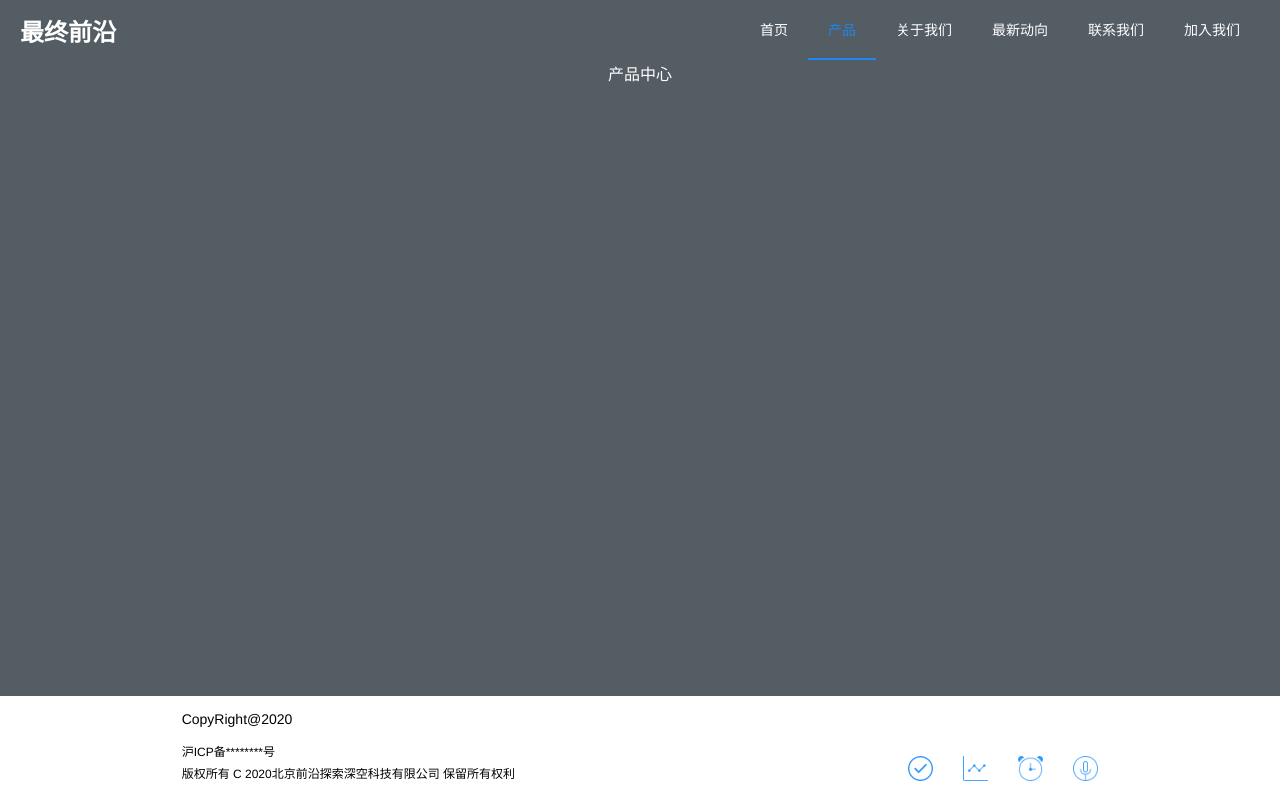
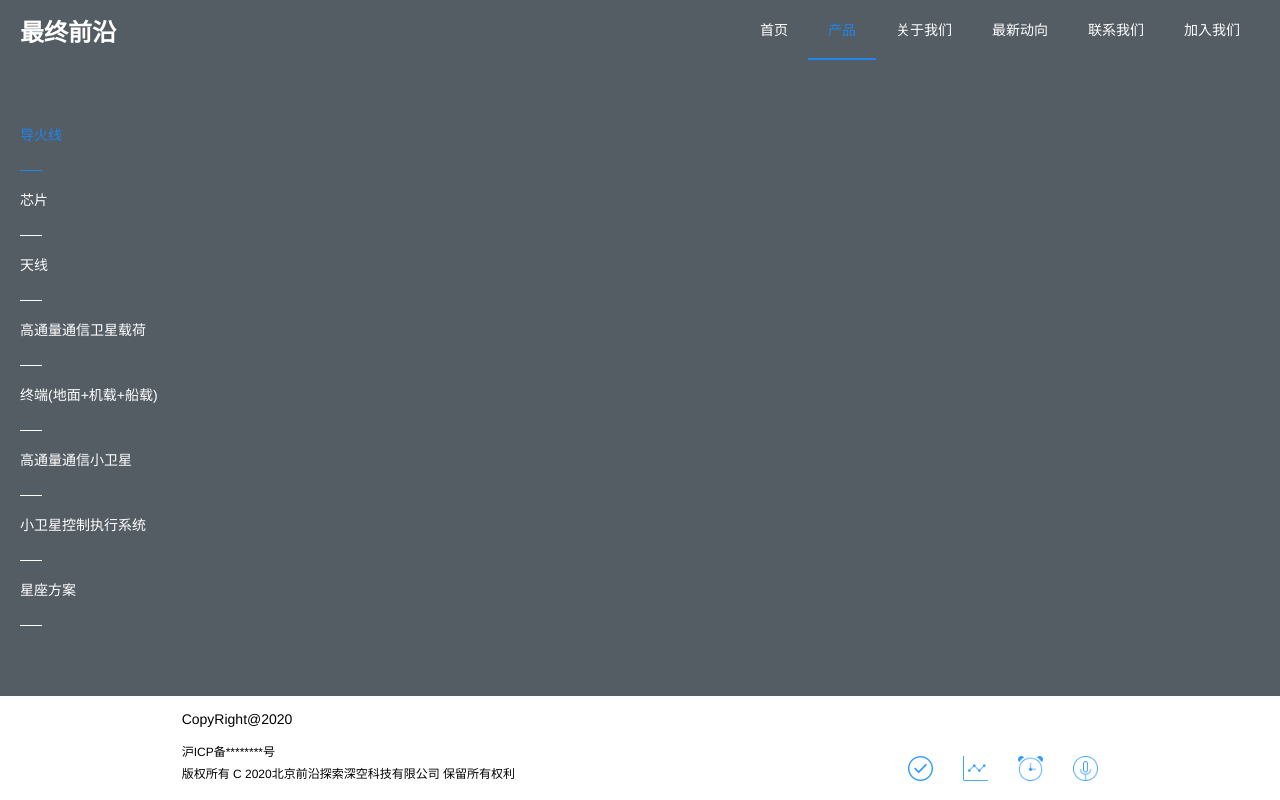
Before and after one commit to 15189611/enterpriseClient, a Vue app: page /#/mHome in a window 1280 px wide. Both pictures are taken after a click on the item "产品". Built offline with nearby package versions, Linux system fonts and the light colour scheme.

Commit message:
修改关于

```diff
--- a/src/App.vue
+++ b/src/App.vue
@@ -1,6 +1,7 @@
 <template>
   <div id="app">
-    <div :class="[isHome ? 'wrapper' : 'wrapper2' ]">
+    <!-- :class="[isHome ? 'wrapper' : 'wrapper2' ]" -->
+    <div class="wrapper">
       <Header class="header" />
       <router-view class="middle" />
       <Footer class="footer" />
@@ -17,7 +18,7 @@ export default {
   data() {
       return {
         screenWidth: document.body.clientWidth, // 屏幕尺寸
-        isHome : true,
+        isHome : false,
       }
     },
   components: {
@@ -71,18 +72,19 @@ export default {
   display: flex;
   flex-direction: column;
   height: 100%;
-  background-image: url("/static/images/intro-bg.jpg");
+  /* background: #545c64;  */
 }
 
 .wrapper2 {
   display: flex;
   flex-direction: column;
   height: 100%;
-  background: #545c64;
+  background-image: url("/static/images/intro-bg.jpg");
 }
 
 .header {
   flex: 0 0 auto;
+  background: #545c64;
 }
 .middle {
   flex: 1 1 auto;
--- a/src/components/Header.vue
+++ b/src/components/Header.vue
@@ -25,7 +25,7 @@
           <el-menu-item index="/mAbout/mAboutSelf" class="el-menu-child">关于我们</el-menu-item>
           <el-menu-item index="/mNewsaction" class="el-menu-child">最新动向</el-menu-item>
           <el-menu-item index="/mContact" class="el-menu-child">联系我们</el-menu-item>
-          <el-menu-item index="/mJoin/mInterview" class="el-menu-child">加入我们</el-menu-item>
+          <el-menu-item index="/mJoin" class="el-menu-child">加入我们</el-menu-item>
         </el-menu>
       </div>
     </div>
@@ -54,8 +54,6 @@ export default {
       var indexPath = that.$route.path.split("/")[1];
       if (indexPath == "mAbout") {
         that.path = "/mAbout/mAboutSelf";
-      }else if(indexPath == "mJoin"){
-         that.path =  "/mJoin/mInterview";
       } else {
         that.path = that.$route.path;
       }
--- a/src/pages/about.vue
+++ b/src/pages/about.vue
@@ -48,10 +48,6 @@ export default {
         {
           title: "目标",
           path: "/mAbout/mProductDetails2"
-        },
-        {
-          title: "创始团队",
-          path: "/mAbout/mCreateTeam"
         },
         {
           title: "公众号",
--- a/src/pages/join.vue
+++ b/src/pages/join.vue
@@ -1,9 +1,8 @@
 <template>
   <div class="join-parent">
-
+    <div class="join-content">
     <el-container>
       <el-aside class="aside" style="width:400px;">
-
         <el-menu
           :default-active="path"
           background-color="transparent"
@@ -11,30 +10,28 @@
           text-color="#ffffff"
           active-text-color="#1f86ed"
           :default-openeds="openeds"
-             :router="true"
+          :router="false"
         >
           <el-submenu index="1">
             <template slot="title">
               <span class="title">关于我们</span>
             </template>
             <el-menu-item-group>
-                <el-menu-item index="/mJoin/mInterview">· 软件工程师高级别</el-menu-item>
-                <el-menu-item index="/mJoin/mInterview2">· 硬件工程师高级别</el-menu-item>
-                <el-menu-item index="/mJoin/3">· android工程师高级别</el-menu-item>
-                <el-menu-item index="/mJoin/4">· 算法工程师高级别</el-menu-item>
-                <el-menu-item index="/mJoin/5">· ios工程师高级别</el-menu-item>
+              <template v-for="(item,index) in arrayData">
+                <el-menu-item
+                  :index="item.index"
+                  :key="index"
+                  @click="handleClick(index)"
+                >{{item.title}}</el-menu-item>
+              </template>
             </el-menu-item-group>
           </el-submenu>
-
         </el-menu>
-
-
       </el-aside>
 
       <el-main class="el-main">
-        <router-view></router-view>
+        <div>{{des}}</div>
       </el-main>
-
     </el-container>
 
     <!-- <div class="upload-parent">
@@ -64,6 +61,8 @@
         <div slot="tip" class="el-upload__tip">上传你的简历，且不超过500kb</div>
       </el-upload>
     </div>-->
+
+    </div>
   </div>
 </template>
 
@@ -76,8 +75,41 @@ export default {
       //http://47.101.52.36:8080/enterprise/upload/test.do
       fileList: [],
       url: "/enterprise/upload/test.do",
-      path : '',
-      openeds : ['1']
+      path: "",
+      openeds: ["1"],
+      des: "",
+      arrayData: [
+        {
+          index: "1",
+          title: "· 软件工程师高级别",
+          des: "对应工程描述1"
+        },
+        {
+          index: "2",
+          title: "· ios工程师高级别",
+          des: "对应工程描述2"
+        },
+        {
+          index: "3",
+          title: "· android工程师高级别",
+          des: "对应工程描述3"
+        },
+        {
+          index: "4",
+          title: "· 算法工程师高级别",
+          des: "对应工程描述4"
+        },
+        {
+          index: "5",
+          title: "· AI工程师高级别",
+          des: "对应工程描述5"
+        },
+        {
+          index: "6",
+          title: "· 视频工程师高级别",
+          des: "对应工程描述6"
+        }
+      ]
     };
   },
   methods: {
@@ -124,10 +156,63 @@ export default {
     handerChange(file, fileList) {
       console.log("change==" + file);
     },
+    testGet() {
+      axios
+        .get("/enterprise/hello/test.do")
+        .then(res => {
+          console.log(res.data);
+          this.arrayData = [
+            {
+              index: "1",
+              title: "· 软件工程师高级别",
+              des: "对应工程描述1"
+            },
+            {
+              index: "2",
+              title: "· ios工程师高级别",
+              des: "对应工程描述2"
+            },
+            {
+              index: "3",
+              title: "· android工程师高级别",
+              des: "对应工程描述3"
+            },
+            {
+              index: "4",
+              title: "· 算法工程师高级别",
+              des: "对应工程描述4"
+            },
+            {
+              index: "5",
+              title: "· AI工程师高级别",
+              des: "对应工程描述5"
+            },
+            {
+              index: "6",
+              title: "· 视频工程师高级别",
+              des: "对应工程描述6"
+            }
+          ];
+          this.path = this.arrayData[0].index;
+          this.des =  this.arrayData[0].des;
+        })
+        .catch(err => {
+          console.log(err);
+        });
+    },
     onRouteChanged() {
       let that = this;
-      that.path = that.$route.path;
-      console.log("charles2"+ that.path)
+      // that.path = that.$route.path;
+      console.log("charles2" + that.path);
+      if(that.arrayData != null && that.arrayData.length > 0){
+        that.path = that.arrayData[0].index;
+        that.des = that.arrayData[0].des;
+      }
+    },
+    handleClick(index) {
+      let that = this;
+      console.log("select==" + index);
+      that.des = that.arrayData[index].des;
     }
   },
   watch: {
@@ -135,6 +220,9 @@ export default {
       immediate: true,
       handler: "onRouteChanged"
     }
+  },
+  mounted() {
+    //this.testGet();
   }
 };
 </script>
@@ -144,36 +232,41 @@ export default {
 .join-parent {
   background: #545c64;
   display: flex;
+  justify-content: center;
+}
+.join-content{
+  display: flex;
+  max-width: 1200px;
+  width: 1200px;
+}
 
-}
 .aside {
   margin-top: 20px;
-     overflow-x:hidden;
+  overflow-x: hidden;
 }
 
 .el-menu-vertical-demo {
   border-right-color: transparent !important;
-  position: relative;
-  left: 50%;
+  // position: relative;
+  // left: 0%;
 }
-
-.el-menu-item:focus, .el-menu-item:hover{
+.el-menu-item:focus,
+.el-menu-item:hover {
   background-color: transparent !important;
 }
-.el-menu-vertical-demo /deep/ .el-submenu__title{
+.el-menu-vertical-demo /deep/ .el-submenu__title {
   background-color: transparent !important;
   //submenu 标题
 }
-.el-menu-vertical-demo /deep/ .el-menu-item{
+.el-menu-vertical-demo /deep/ .el-menu-item {
   //控制group item
-
 }
 
-.el-menu-vertical-demo /deep/ .el-submenu__icon-arrow{
+.el-menu-vertical-demo /deep/ .el-submenu__icon-arrow {
   display: none;
 }
 
-.title{
+.title {
   color: #1f86ed;
 }
 .title::before {
@@ -186,7 +279,9 @@ export default {
   width: 22px;
   background-color: #1f86ed;
 }
+.el-main{
 
+}
 .upload-parent {
   display: flex;
   justify-content: center;
--- a/src/pages/product.vue
+++ b/src/pages/product.vue
@@ -1,27 +1,238 @@
 <template>
   <div class="product-parent">
-    产品中心
+    <el-container>
+      <el-aside class="aside" style="width:400px;">
+        <div class="left-title">
+          <el-menu
+            :default-active="path"
+            background-color="transparent"
+            class="el-menu-vertical-demo"
+            text-color="#ffffff"
+            active-text-color="#1f86ed"
+            :collapse="false"
+            :default-openeds="openeds"
+            @open="openMenu"
+            @close="closeMenu"
+          >
+            <template v-for="(item, index) in nav_menu_data">
+
+            <div v-if="item.arrayData && item.arrayData.length > 0">
+              <el-submenu :index="item.path" :key="index">
+                <span slot="title" :class="[path == item.path ? 'title-active' : 'title']">{{item.title}}</span>
+                <el-menu-item-group :v-show="item.arrayData && item.arrayData.length > 0">
+                  <template v-for="(childItem,childIndex) in item.arrayData">
+                    <el-menu-item
+                      :index="childItem.index"
+                      :key="childIndex"
+                      @click="handleGroupClick(index,childIndex)"
+                    >{{childItem.title}}</el-menu-item>
+                  </template>
+                </el-menu-item-group>
+              </el-submenu>
+          </div>
+
+            <div v-else>
+              <el-menu-item :index="item.path" :key="index" @click="handleTab(index)">
+                <span slot="title" :class="[path == item.path ? 'title-active' : 'title']">{{item.title}}</span>
+              </el-menu-item>
+          </div>
+
+            </template>
+          </el-menu>
+        </div>
+
+      </el-aside>
+
+      <el-main class="el-main">
+        <!-- <router-view /> -->
+      </el-main>
+    </el-container>
   </div>
 </template>
 
 <script>
 export default {
-  data () {
+  data() {
     return {
-      msg: 'Welcome to Your Vue.js App'
-    }
+      isRouter: true,
+      path: "",
+      subMenuPath : "",
+      openeds:[],
+      nav_menu_data: [
+        {
+          title: "导火线",
+          path: "8",
+        },
+        {
+          title: "芯片",
+          path: "1",
+          arrayData: [
+            {
+              index: "1-1",
+              title: "· 软件工程师高级别",
+              des: "对应工程描述1"
+            },
+            {
+              index: "1-2",
+              title: "· ios工程师高级别",
+              des: "对应工程描述2"
+            },
+            {
+              index: "1-3",
+              title: "· android工程师高级别",
+              des: "对应工程描述3"
+            },
+            {
+              index: "1-4",
+              title: "· 算法工程师高级别",
+              des: "对应工程描述4"
+            },
+            {
+              index: "1-5",
+              title: "· AI工程师高级别",
+              des: "对应工程描述5"
+            },
+            {
+              index: "1-6",
+              title: "· 视频工程师高级别",
+              des: "对应工程描述6"
+            }
+          ],
+        },
+        {
+          title: "天线",
+          path: "2",
+        },
+        {
+          title: "高通量通信卫星载荷",
+          path: "3"
+        },
+        {
+          title: "终端(地面+机载+船载)",
+          path: "4"
+        },
+        {
+          title: "高通量通信小卫星",
+          path: "5"
+        },
+        {
+          title: "小卫星控制执行系统",
+          path: "6"
+        },
+        {
+          title: "星座方案",
+          path: "7"
+        }
+      ]
+    };
   },
   methods: {
+    openMenu(index,indexPath){
+      //this.path = index;
+       console.log("openMenu=="+ index  + ",,,indexPath=="+ indexPath)
+    },
+    closeMenu(index,indexPath){
+     // this.path = index;
+      console.log("closeMenu=="+ index  + ",,,indexPath=="+ indexPath)
+    },
+    handleTab(index){
+      console.log("父下标=="+index)
+      this.path = this.nav_menu_data[index].path;
+    },
+    handleGroupClick(parentIndex,ChildIndex){
+      this.path = this.nav_menu_data[parentIndex].arrayData[ChildIndex].index;
+      console.log("父下标=="+parentIndex + "子下标=="+  ChildIndex)
+    },
+    onRouteChanged() {
+      let that = this;
+      if(that.nav_menu_data != null && that.nav_menu_data.length > 0){
+        that.path = that.nav_menu_data[0].path;
+        if(that.nav_menu_data[0].arrayData && that.nav_menu_data[0].arrayData.length > 0){
+            that.openeds[0] = element.path;
+        }
 
+      }
+    },
   },
-
-}
+  watch: {
+    $route: {
+      immediate: true,
+      handler: "onRouteChanged"
+    }
+  }
+};
 </script>
 
 <!-- Add "scoped" attribute to limit CSS to this component only -->
-<style scoped>
+<style  lang="scss" scoped>
 .product-parent {
-   color: white;
-   text-align: center;
+  background: #545c64;
+  display: flex;
+}
+.aside {
+  color: white;
+  margin-top: 20px;
+}
+
+.left-title {
+  margin-top: 25px;
+  display: flex;
+}
+
+.title-active {
+  color: #1f86ed;
+}
+.title-active::before {
+  content: "";
+  position: absolute;
+  bottom: 0px;
+  top: auto;
+  left: auto;
+  height: 1px;
+  width: 22px;
+  background-color: #1f86ed;
+}
+.title {
+  color: white;
+}
+.title::before {
+  content: "";
+  position: absolute;
+  bottom: 0px;
+  top: auto;
+  left: auto;
+  height: 1px;
+  width: 22px;
+  background-color: white;
+}
+
+.el-menu-vertical-demo {
+  border-right-color: transparent !important;
+}
+.el-menu-item:focus,
+.el-menu-item:hover {
+  background-color: transparent !important;
+}
+.el-menu-vertical-demo /deep/ .el-submenu__title {
+  background-color: transparent !important;
+  //submenu高度
+  height: 65px;
+}
+.el-submenu .el-menu-item{
+  //子group-item-高度
+  height: 35px;
+}
+.el-menu-item,.el-submenu__title {
+  //menu-item高度
+  height: 65px;
+}
+.el-menu-vertical-demo /deep/ .el-submenu__icon-arrow {
+  display: none;
+}
+
+
+
+.el-main {
+  text-align: center;
 }
 </style>
```
Also changed, not shown: src/router/index.js (+1 -18 lines). Lines whose indentation alone changed are shown as unchanged.
